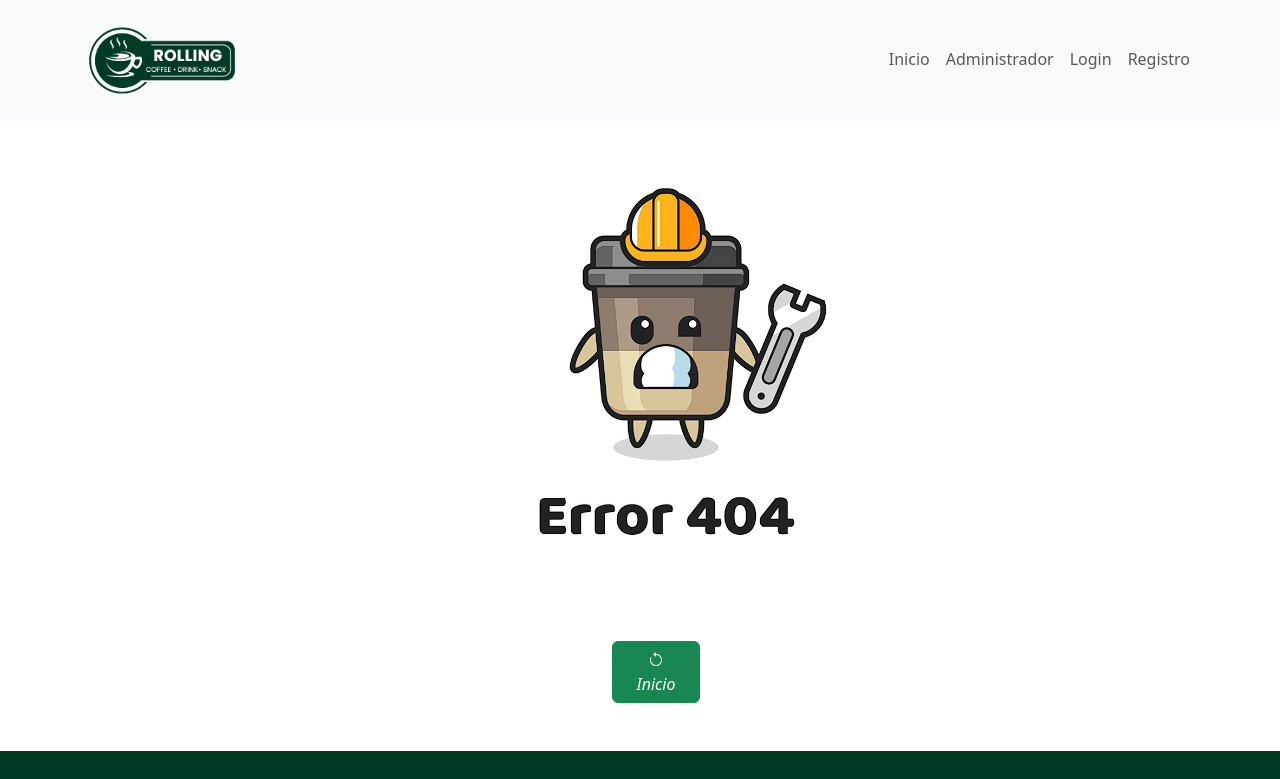
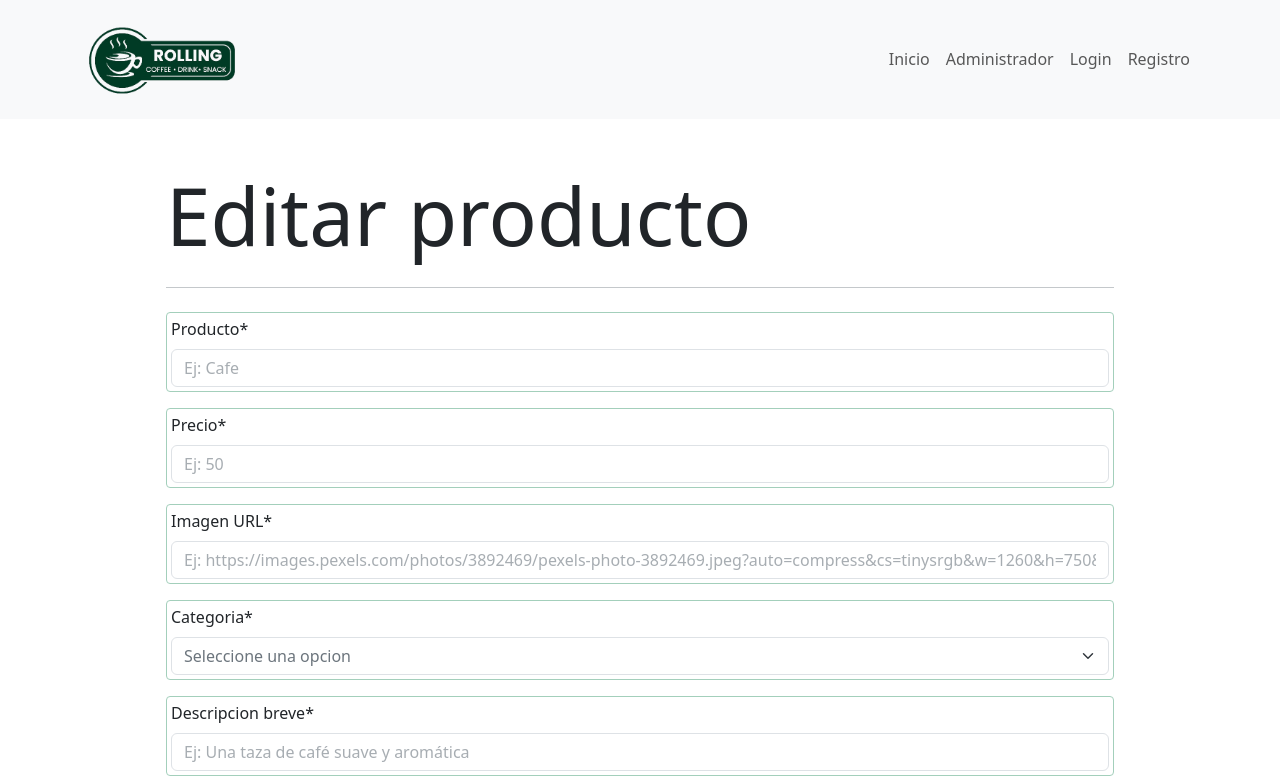
Before and after one commit to penguinEm/RollingCoffeC76i, a React (Vite) app: page /administrador/editar/1 in a window 1280 px wide. Shown: the top 779 px of the page. Built offline with nearby package versions, Linux system fonts and the light colour scheme; no server answers.

Commit message:
Agregamos un props en FormularioCrear para saber cuando editamos un producto y cuando creamos

```diff
--- a/db.json
+++ b/db.json
@@ -59,6 +59,15 @@
       "imagen": "https://images.pexels.com/photos/2635307/pexels-photo-2635307.jpeg?auto=compress&cs=tinysrgb&w=600",
       "disponibilidad": true,
       "id": "6"
+    },
+    {
+      "id": "de0c",
+      "nombreProducto": "111",
+      "precio": "111",
+      "imagen": "111",
+      "categoria": "Panaderia",
+      "descripcionBreve": "1111111111111",
+      "descripcion": "111111111111111111111111111111111111111"
     }
   ]
 }
--- a/src/App.jsx
+++ b/src/App.jsx
@@ -23,7 +23,14 @@ function App() {
         <Route
           exact
           path="/crear"
-          element={<FormularioCrear></FormularioCrear>}
+          element={<FormularioCrear editar={false} titulo={"Nuevo Producto"}></FormularioCrear>}
+        ></Route>
+
+        {/* A esta de editar le agregamos el parametro para hacer el edit */}
+        <Route
+          exact
+          path="/administrador/editar/:id"
+          element={<FormularioCrear editar={true} titulo= {"Editar producto"}></FormularioCrear>}
         ></Route>
         <Route
           exact
--- a/src/components/pages/producto/FormularioCrear.jsx
+++ b/src/components/pages/producto/FormularioCrear.jsx
@@ -3,7 +3,7 @@ import { useForm } from "react-hook-form";
 import { crearProductoApi } from "../../../helpers/queries";
 import Swal from "sweetalert2";
 
-const AdministradorCrear = () => {
+const AdministradorCrear = ({ editar, titulo }) => {
   /* Variables globales --------------- */
   const {
     register,
@@ -12,31 +12,35 @@ const AdministradorCrear = () => {
     formState: { errors },
   } = useForm();
 
-  /* Funciones ------------------------ */
+  /* Funciones ------------------------------------------------------------------------ */
   const productoValidado = async (producto) => {
+    if (editar === true) {
+    } else {
       console.log(producto);
+      /* Esta es la logica para cuando quiero CREAR */
       const respuesta = await crearProductoApi(producto);
-    if(respuesta.status === 201){
+      if (respuesta.status === 201) {
         Swal.fire({
           title: "Producto creado!",
-        text:`El producto ${producto.nombreProducto} fue creado correctamente`,
-        icon: "success"
+          text: `El producto ${producto.nombreProducto} fue creado correctamente`,
+          icon: "success",
         });
         reset();
       } else {
         Swal.fire({
           title: "Ocurrio un error!",
-        text:`Intente nuevamente`,
-        icon: "error"
+          text: `Intente nuevamente`,
+          icon: "error",
         });
+      }
     }
   };
 
-  /* Logica extra y maquetado ---------- */
+  /* LOGICA EXTRA Y MAQUETADO  ---------- ---------------------------------------------------*/
   return (
     <Container className=" main px-lg-5 py-5 ">
       <h1 className="display-1 mx-5 pb-4 border-bottom border-secondary-subtle">
-        Nuevo Producto
+        {titulo}
       </h1>
       <Form
         className=" rounded-2 px-lg-5 pt-3 pb-5"
```
Lines whose indentation alone changed are shown as unchanged.
